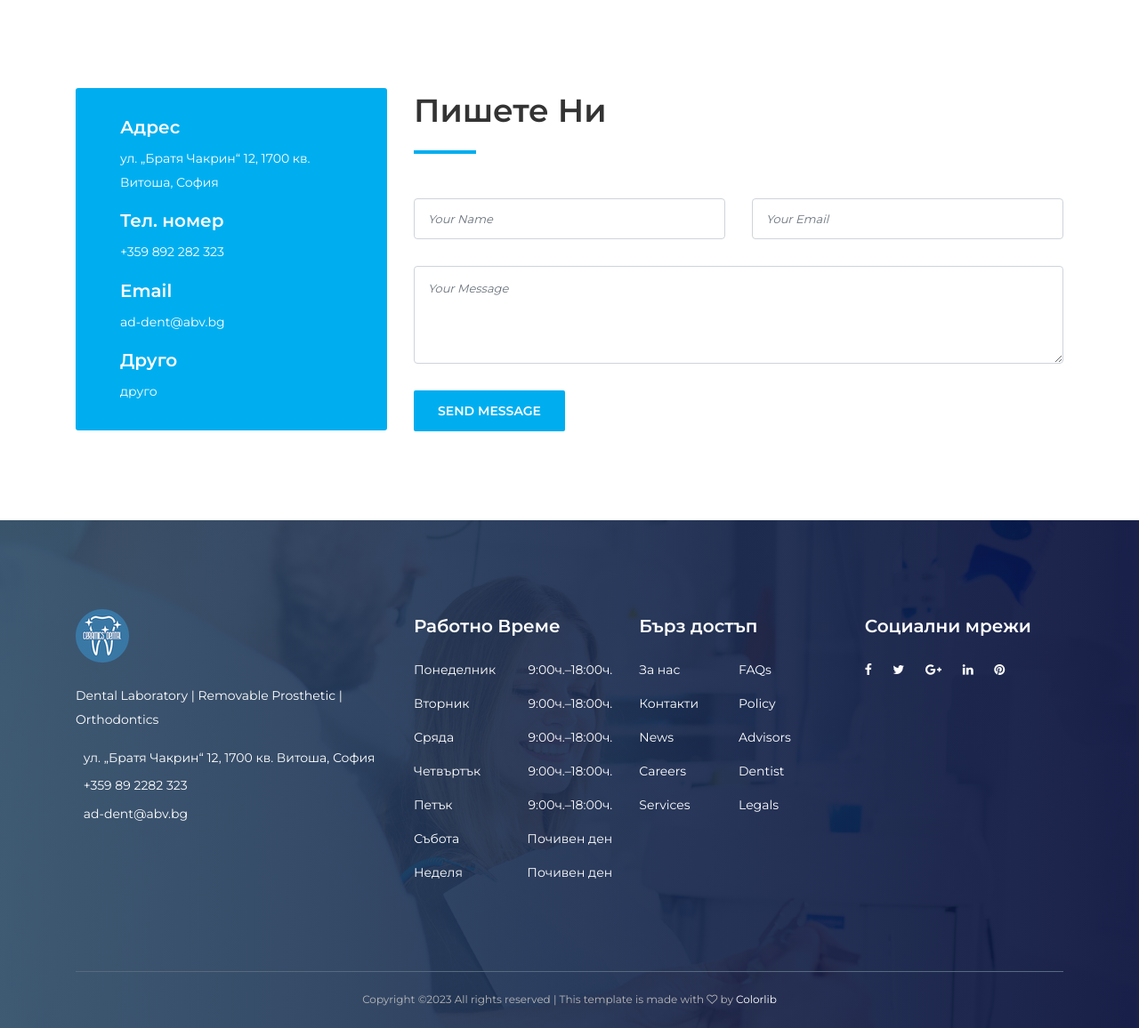
After one commit to DianVK/ad-dent-lab, a Django app: page /contact.html in a window 1280 px wide. The commit adds this page. Shown: the part 932-2088 px from the top of the page at 89% size. Run offline with Django 4.2, Linux system fonts and the light colour scheme; some libraries are stand-ins or nearby versions.

Commit message:
Contact page

```diff
--- /dev/null
+++ b/dentist/adwebsite/templates/contact.html
@@ -0,0 +1,299 @@
+{% load static %}
+<!DOCTYPE html>
+<html lang="en">
+
+<head>
+  <meta charset="UTF-8">
+  <meta name="description" content="AD Dent | Dental Laboratory">
+  <meta http-equiv="X-UA-Compatible" content="IE=edge">
+  <meta name="viewport" content="width=device-width, initial-scale=1, shrink-to-fit=no">
+
+  <!-- Title -->
+  <title>AD Dent | Dental Laboratory</title>
+
+  <!-- Favicon -->
+  <link rel="icon" href="{% static 'adwebsite/img/core-img/favicon.ico' %}">
+
+  <!-- Core Stylesheet -->
+  <link rel="stylesheet" href="{% static 'adwebsite/css/style.css' %}">
+
+</head>
+
+<body>
+  <!-- Preloader -->
+  <div id="preloader">
+    <div class="preload-content">
+      <div id="dento-load"></div>
+    </div>
+  </div>
+
+  <!-- ***** Header Area Start ***** -->
+  <header class="header-area">
+    <!-- Top Header Area -->
+    <div class="top-header-area">
+      <div class="container h-100">
+        <div class="row h-100 align-items-center">
+          <!-- Top Content -->
+          <div class="col-6 col-md-9 col-lg-8">
+            <div class="top-header-content">
+              <a href="#" data-toggle="tooltip" data-placement="bottom" title="ул. „Братя Чакрин“ 12, 1700 кв. Витоша, София"><i class="fa fa-map-marker"></i> <span>ул. „Братя Чакрин“ 12, 1700 кв. Витоша, София</span></a>
+              <a href="#" data-toggle="tooltip" data-placement="bottom" title="ad-dent@abv.bg"><i class="fa fa-envelope"></i> <span>ad-dent@abv.bg</span></a>
+            </div>
+          </div>
+          <!-- Top Header Social Info -->
+          <div class="col-6 col-md-3 col-lg-4">
+            <div class="top-header-social-info text-right">
+              <a href="https://www.facebook.com/ad.dent.35" data-toggle="tooltip" data-placement="bottom" title="Facebook"><i class="fa fa-facebook"></i></a>
+              <a href="#" data-toggle="tooltip" data-placement="bottom" title="Twitter"><i class="fa fa-twitter"></i></a>
+              <a href="#" data-toggle="tooltip" data-placement="bottom" title="Google Plus"><i class="fa fa-google-plus"></i></a>
+              <a href="#" data-toggle="tooltip" data-placement="bottom" title="Linkedin"><i class="fa fa-linkedin"></i></a>
+              <a href="#" data-toggle="tooltip" data-placement="bottom" title="Pinterest"><i class="fa fa-pinterest"></i></a>
+            </div>
+          </div>
+        </div>
+      </div>
+    </div>
+    <!-- Top Header End -->
+
+    <!-- Main Header Start -->
+    <div class="main-header-area">
+      <div class="classy-nav-container breakpoint-off">
+        <div class="container">
+          <!-- Classy Menu -->
+          <nav class="classy-navbar justify-content-between" id="dentoNav">
+
+            <!-- Logo -->
+            <a class="nav-brand" href="index.html"><img src="{% static 'adwebsite/img/core-img/logo.png' %}" alt=""></a>
+
+            <!-- Navbar Toggler -->
+            <div class="classy-navbar-toggler">
+              <span class="navbarToggler"><span></span><span></span><span></span></span>
+            </div>
+
+            <!-- Menu -->
+            <div class="classy-menu">
+
+              <!-- Close Button -->
+              <div class="classycloseIcon">
+                <div class="cross-wrap"><span class="top"></span><span class="bottom"></span></div>
+              </div>
+
+              <!-- Nav Start -->
+              <div class="classynav">
+                <ul id="nav">
+                  <li><a href="home.html">Начало</a></li>
+                  <li><a href="about.html">За нас</a></li>
+                  <li><a href="service.html">Лаборатория</a></li>
+                  <li><a href="pricing.html">Цени</a></li>
+                  <li><a href="contact.html">Контакти</a></li>
+                </ul>
+              </div>
+              <!-- Nav End -->
+            </div>
+
+            <!-- Booking Now Button -->
+            <a href="#" class="btn dento-btn booking-btn">Изпрати съобщение</a>
+          </nav>
+        </div>
+      </div>
+    </div>
+  </header>
+  <!-- ***** Header Area End ***** -->
+
+  <!-- ***** Breadcrumb Area Start ***** -->
+  <div class="breadcumb-area bg-img bg-gradient-overlay" style="background-image: url({% static 'adwebsite/img/bg-img/12.jpg' %});">
+    <div class="container h-100">
+      <div class="row h-100 align-items-center">
+        <div class="col-12">
+          <h2 class="title">Контакти</h2>
+        </div>
+      </div>
+    </div>
+  </div>
+  <div class="breadcumb--con">
+    <div class="container">
+      <div class="row">
+        <div class="col-12">
+          <nav aria-label="breadcrumb">
+            <ol class="breadcrumb">
+              <li class="breadcrumb-item"><a href="#"><i class="fa fa-home"></i> Начало</a></li>
+              <li class="breadcrumb-item active" aria-current="page">Контакти</li>
+            </ol>
+          </nav>
+        </div>
+      </div>
+    </div>
+  </div>
+  <!-- ***** Breadcrumb Area End ***** -->
+
+  <!-- ***** Contact Area Start ***** -->
+  <section class="dento-contact-area mt-50 mb-100">
+    <div class="container">
+      <div class="row">
+        <div class="col-12">
+          <div class="google-maps mb-100">
+            <iframe src="https://www.google.com/maps/embed?pb=!1m14!1m8!1m3!1d3318.097176470984!2d23.331225421305636!3d42.64393725971605!3m2!1i1024!2i768!4f13.1!3m3!1m2!1s0x0%3A0xe687dcac21b79af7!2sAD%20dent!5e0!3m2!1sbg!2sbg!4v1673820760951!5m2!1sbg!2sbg"
+              allowfullscreen></iframe>
+          </div>
+        </div>
+      </div>
+
+      <div class="row">
+        <!-- Contact Information -->
+        <div class="col-12 col-md-4">
+          <div class="contact-information">
+            <h5>Адрес</h5>
+            <p>ул. „Братя Чакрин“ 12, 1700 кв. Витоша, София</p>
+
+            <h5>Тел. номер</h5>
+            <p>+359 892 282 323</p>
+
+            <h5>Email</h5>
+            <p>ad-dent@abv.bg</p>
+
+            <h5>Друго</h5>
+            <p class="mb-0">друго</p>
+          </div>
+        </div>
+
+        <!-- Contact Form -->
+        <div class="col-12 col-md-8">
+          <div class="contact-form">
+            <!-- Section Heading -->
+            <div class="section-heading">
+              <h2>Пишете ни</h2>
+              <div class="line"></div>
+            </div>
+            <!-- Form -->
+            <form action="#" method="post">
+              <div class="row">
+                <div class="col-lg-6">
+                  <input type="text" name="message-name" class="form-control mb-30" placeholder="Your Name">
+                </div>
+                <div class="col-lg-6">
+                  <input type="email" name="message-email" class="form-control mb-30" placeholder="Your Email">
+                </div>
+                <div class="col-12">
+                  <textarea name="message" class="form-control mb-30" placeholder="Your Message"></textarea>
+                </div>
+                <div class="col-12">
+                  <button type="submit" class="btn dento-btn">Send Message</button>
+                </div>
+              </div>
+            </form>
+
+          </div>
+        </div>
+      </div>
+    </div>
+  </section>
+  <!-- ***** Contact Area End ***** -->
+
+  <!-- ***** Footer Area Start ***** -->
+  <footer class="footer-area bg-img bg-gradient-overlay" style="background-image: url({% static 'adwebsite/img/bg-img/3.jpg' %});">
+    <div class="container">
+      <div class="row">
+        <!-- Single Footer Widget -->
+        <div class="col-12 col-sm-6 col-lg-4">
+          <div class="single-footer-widget">
+            <a href="./home.html" class="d-block mb-4"><img src="{% static 'adwebsite/img/core-img/logo.png' %}" alt=""></a>
+            <p>Dental Laboratory | Removable Prosthetic | Orthodontics</p>
+            <div class="footer-contact">
+              <p><i class="icon_pin"></i> ул. „Братя Чакрин“ 12, 1700 кв. Витоша, София</p>
+              <p><i class="icon_phone"></i> +359 89 2282 323</p>
+              <p><i class="icon_mail"></i> ad-dent@abv.bg</p>
+            </div>
+          </div>
+        </div>
+
+        <!-- Single Footer Widget -->
+        <div class="col-12 col-sm-6 col-lg">
+          <div class="single-footer-widget">
+            <!-- Widget Title -->
+            <h5 class="widget-title">Работно Време</h5>
+            <!-- Opening Hours -->
+            <ul class="opening-hours">
+              <li><span>Понеделник</span> <span>9:00ч.–18:00ч.</span></li>
+              <li><span>Вторник</span> <span>9:00ч.–18:00ч.</span></li>
+              <li><span>Сряда</span> <span>9:00ч.–18:00ч.</span></li>
+              <li><span>Четвъртък</span> <span>9:00ч.–18:00ч.</span></li>
+              <li><span>Петък</span> <span>9:00ч.–18:00ч.</span></li>
+              <li><span>Събота</span> <span> Почивен ден</span></li>
+              <li><span>Неделя</span> <span> Почивен ден</span></li>
+            </ul>
+          </div>
+        </div>
+
+        <!-- Single Footer Widget -->
+        <div class="col-12 col-sm-6 col-lg">
+          <div class="single-footer-widget">
+            <!-- Widget Title -->
+            <h5 class="widget-title">Бърз достъп</h5>
+
+            <!-- Quick Links Nav -->
+            <nav>
+              <ul class="quick-links">
+                <li><a href="#">За нас</a></li>
+                <li><a href="#">FAQs</a></li>
+                <li><a href="#">Контакти</a></li>
+                <li><a href="#">Policy</a></li>
+                <li><a href="#">News</a></li>
+                <li><a href="#">Advisors</a></li>
+                <li><a href="#">Careers</a></li>
+                <li><a href="#">Dentist</a></li>
+                <li><a href="#">Services</a></li>
+                <li><a href="#">Legals</a></li>
+              </ul>
+            </nav>
+          </div>
+        </div>
+
+        <!-- Single Footer Widget -->
+        <div class="col-12 col-sm-6 col-lg">
+          <div class="single-footer-widget">
+            <!-- Widget Title -->
+            <h5 class="widget-title">Социални мрежи</h5>
+
+            <!-- Social Info -->
+            <div class="footer-social-info">
+              <a href="https://www.facebook.com/ad.dent.35" data-toggle="tooltip" data-placement="top" title="Facebook"><i class="fa fa-facebook"></i></a>
+              <a href="#" data-toggle="tooltip" data-placement="top" title="Twitter"><i class="fa fa-twitter"></i></a>
+              <a href="#" data-toggle="tooltip" data-placement="top" title="Google Plus"><i class="fa fa-google-plus"></i></a>
+              <a href="#" data-toggle="tooltip" data-placement="top" title="Linkedin"><i class="fa fa-linkedin"></i></a>
+              <a href="#" data-toggle="tooltip" data-placement="top" title="Pinterest"><i class="fa fa-pinterest"></i></a>
+            </div>
+          </div>
+        </div>
+      </div>
+    </div>
+
+    <!-- Copywrite Area -->
+    <div class="container">
+      <div class="row">
+        <div class="col-12">
+          <div class="copywrite-content">
+            <p><!-- Link back to Colorlib can't be removed. Template is licensed under CC BY 3.0. -->
+Copyright &copy;<script>document.write(new Date().getFullYear());</script> All rights reserved | This template is made with <i class="fa fa-heart-o" aria-hidden="true"></i> by <a href="https://colorlib.com" target="_blank">Colorlib</a>
+<!-- Link back to Colorlib can't be removed. Template is licensed under CC BY 3.0. --></p>
+          </div>
+        </div>
+      </div>
+    </div>
+  </footer>
+  <!-- ***** Footer Area End ***** -->
+
+  <!-- ******* All JS ******* -->
+  <!-- jQuery js -->
+  <script src="{% static 'adwebsite/js/jquery.min.js' %}"></script>
+  <!-- Popper js -->
+  <script src="{% static 'adwebsite/js/popper.min.js' %}"></script>
+  <!-- Bootstrap js -->
+  <script src="{% static 'adwebsite/js/bootstrap.min.js' %}"></script>
+  <!-- All js -->
+  <script src="{% static 'adwebsite/js/dento.bundle.js' %}"></script>
+  <!-- Active js -->
+  <script src="{% static 'adwebsite/js/default-assets/active.js' %}"></script>
+
+</body>
+
+</html>
--- a/dentist/adwebsite/urls.py
+++ b/dentist/adwebsite/urls.py
@@ -3,4 +3,6 @@ from . import views
 
 urlpatterns = [
 	path('', views.home, name="home" ),
+	path('home.html', views.home, name="home" ),
+	path('contact.html', views.contact, name="contact" ),
 ]
--- a/dentist/adwebsite/views.py
+++ b/dentist/adwebsite/views.py
@@ -2,3 +2,6 @@ from django.shortcuts import render
 
 def home(request):
 	return render(request,'home.html', {})
+
+def contact(request):
+	return render(request,'contact.html', {})
```
Also changed, not shown: dentist/adwebsite/templates/home.html (+38 -38 lines).
